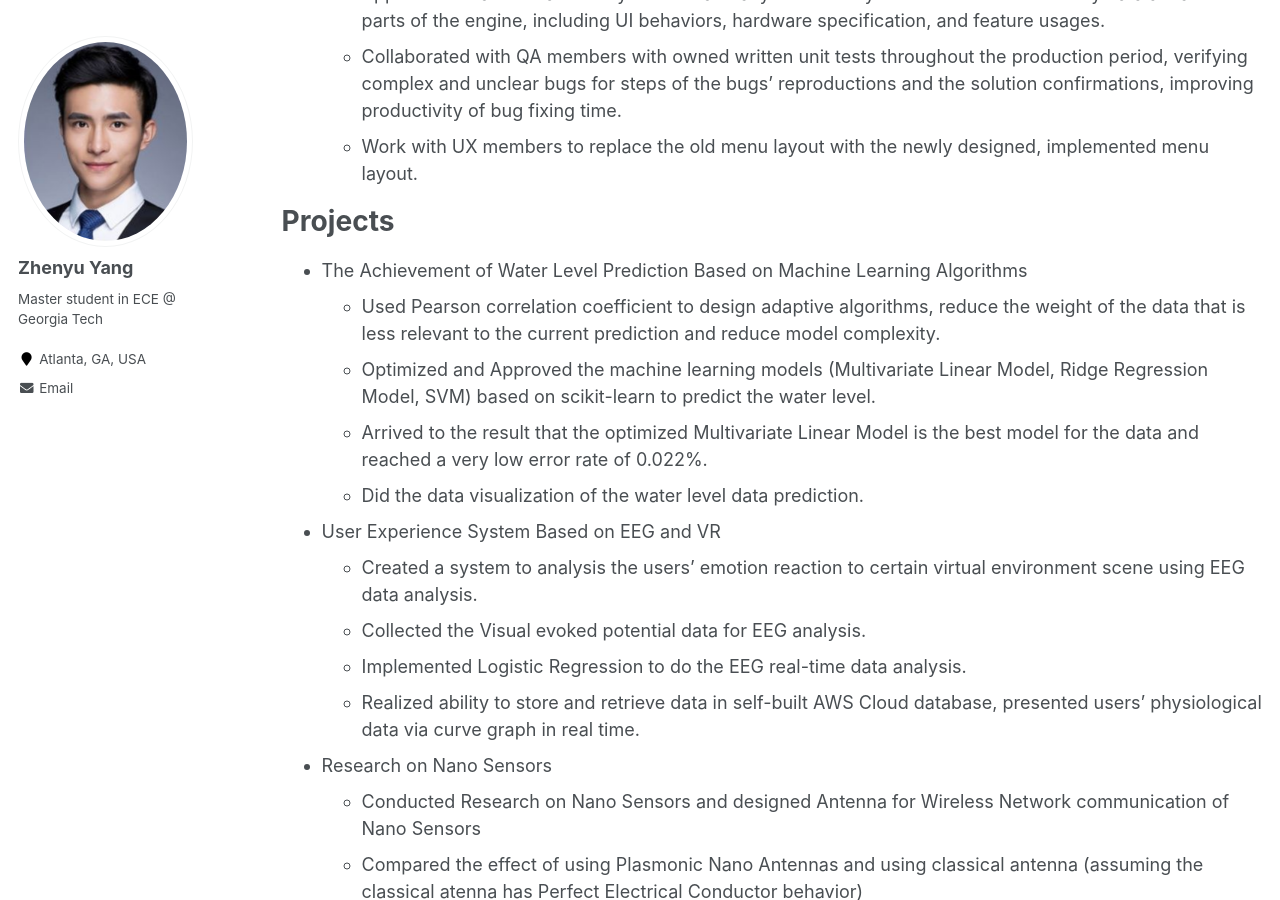
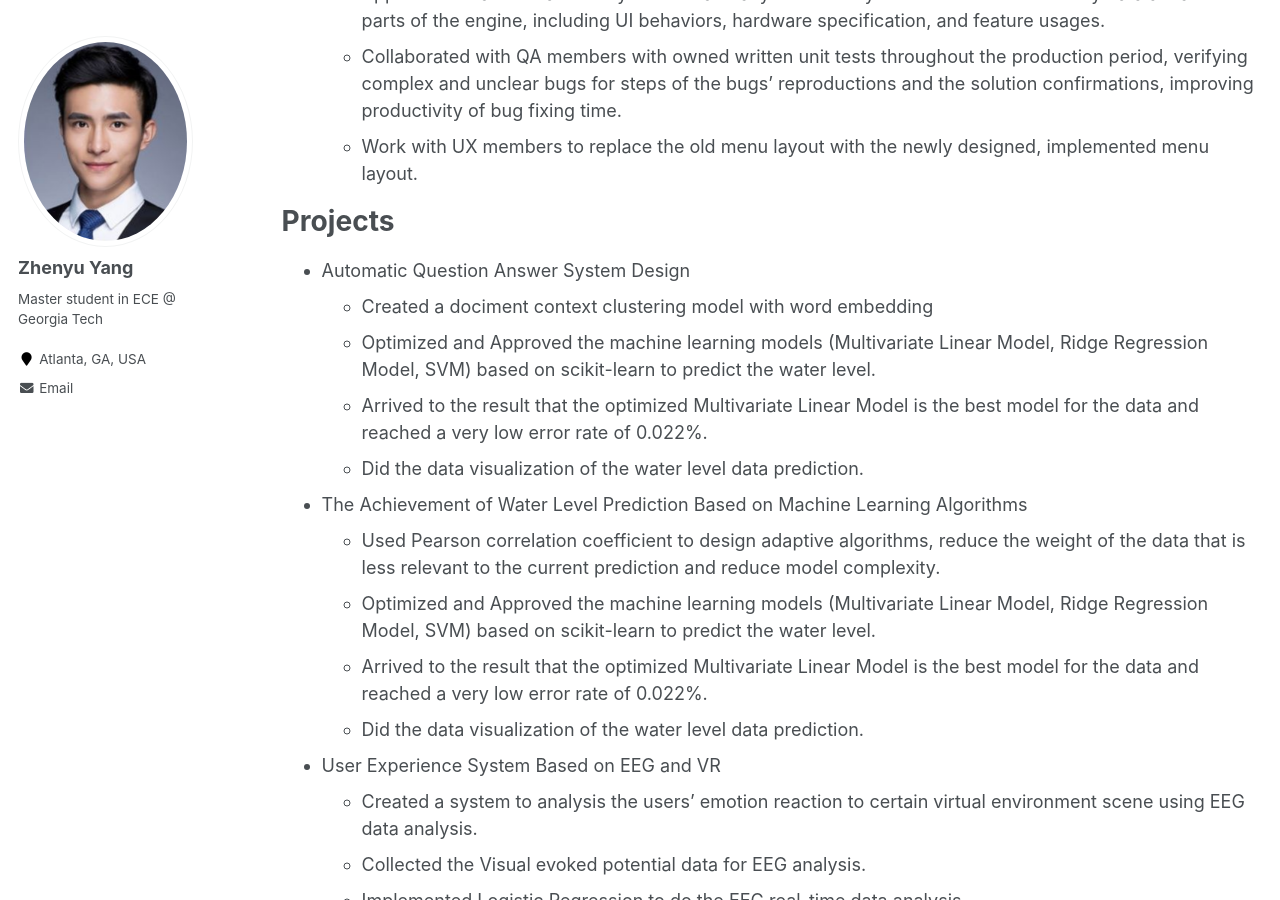
Before and after one commit to azpeteryang/azpeteryang.github.io, a Jekyll site: the page built from _pages/cv.md, in a window 1280 px wide and 900 px high, scrolled down 959 px. Built offline with Jekyll 4.4.1, drawn with Linux system fonts in a browser that asks for light colours.

Commit message:
Update cv.md

```diff
--- a/_pages/cv.md
+++ b/_pages/cv.md
@@ -37,6 +37,13 @@ Internship experience
 
 Projects
 ======
+
+* Automatic Question Answer System Design
+  * Created a dociment context clustering model with word embedding
+  * Optimized and Approved the machine learning models (Multivariate Linear Model, Ridge Regression Model, SVM) based on scikit-learn to predict the water level.
+  * Arrived to the result that the optimized Multivariate Linear Model is the best model for the data and reached a very low error rate of 0.022%.
+  * Did the data visualization of the water level data prediction.
+
 
 * The Achievement of Water Level Prediction Based on Machine Learning Algorithms
   * Used Pearson correlation coefficient to design adaptive algorithms, reduce the weight of the data that is less relevant to the current prediction and reduce model complexity.
```
